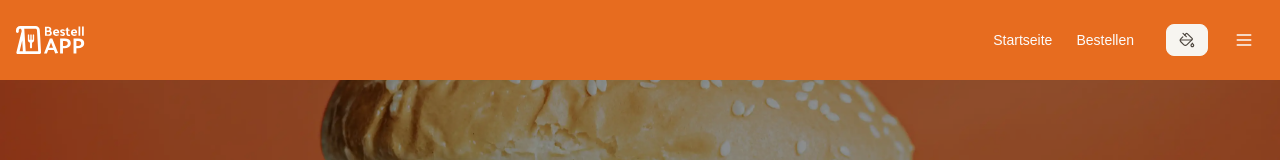
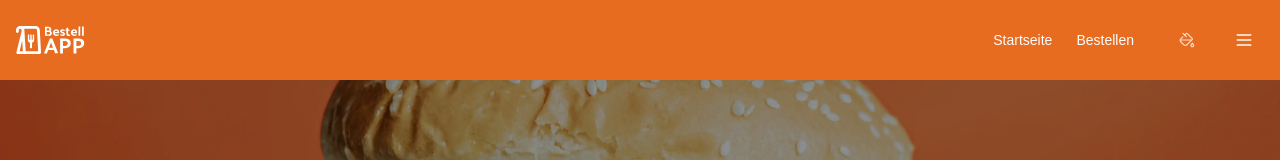
Before and after one commit to larsbeckdev/demo-bestell-app, a Vue app: page / in a window 1280 px wide. Shown: the top 160 px of the page. Built offline with nearby package versions, Linux system fonts and the light colour scheme.

Commit message:
Update button style from default to primary in ThemeController component

```diff
--- a/src/components/ui/theme/ThemeController.vue
+++ b/src/components/ui/theme/ThemeController.vue
@@ -26,7 +26,7 @@ onMounted(() => {
     <button
       type="button"
       tabindex="0"
-      class="btn btn-sm btn-default gap-2"
+      class="btn btn-sm btn-primary gap-2"
       aria-label="Theme auswählen"
     >
       <!-- Palette Icon -->
```
